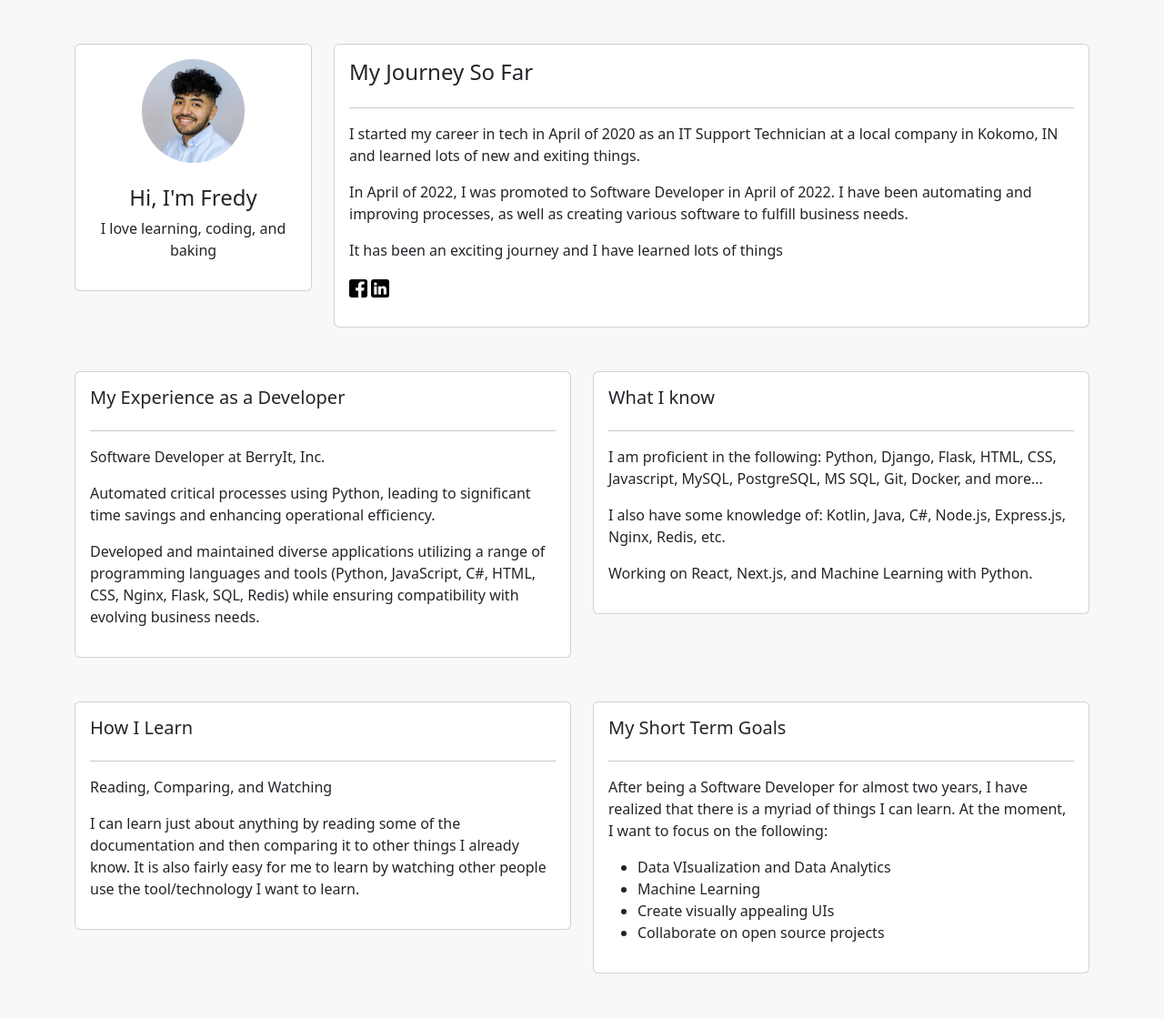
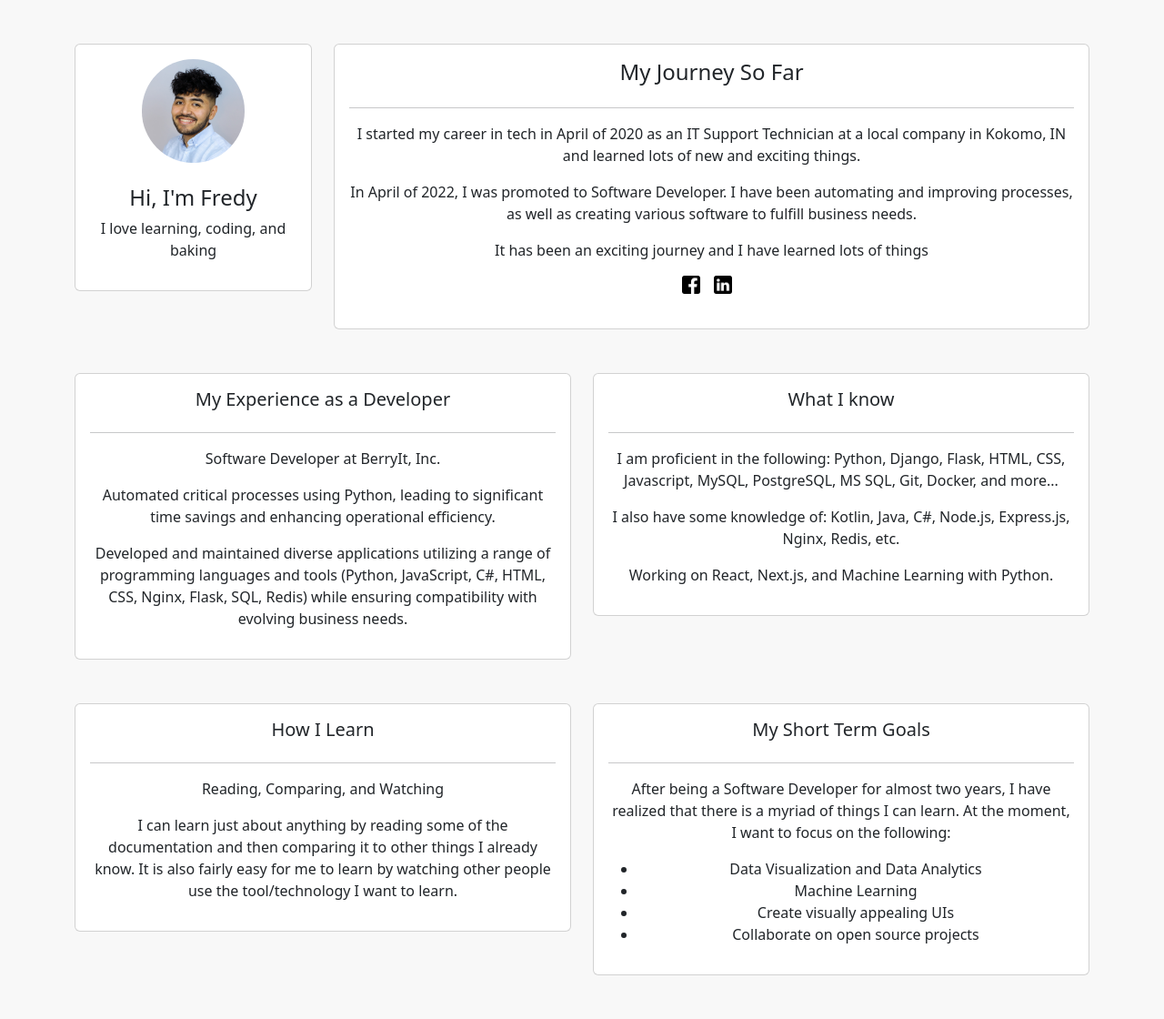
Before and after one commit to fsantamaria1/personal-website, a Django app: template base/templates/base/index.html in a window 1280 px wide. Shown: the whole page at 91% size. Before the commit the page ends 1070 px from the top, so only its background shows below. Run offline with Django 5.2, Linux system fonts and the light colour scheme; the template is opened without the code that fills it, so the values that code supplies are empty.

Commit message:
Move all the inline styles to styles.css

```diff
--- a/base/templates/base/index.html
+++ b/base/templates/base/index.html
@@ -15,14 +15,10 @@
     <div class="container my-5">
         <div class="row mb-5">
             <div class="col-md-3">
-                <div class="card card-body" style="text-align:center;">
-                    <img
-                        src="{% static '/images/fredy_santamaria.jpg' %}"
-                        class="rounded-circle mb-4 mx-auto"
-                        width="50%"
-                    />
-                    <h4>Hi, I'm Fredy</h4>
-                    <p>I love learning, coding, and baking</p>
+                <div class="card card-body">
+                    <img src="{% static '/images/fredy_santamaria.jpg' %}" class="rounded-circle mb-4 mx-auto" width="50%" alt="Fredy Santamaria">
+                    <h4 class="text-center">Hi, I'm Fredy</h4>
+                    <p class="text-center">I love learning, coding, and baking</p>
                 </div>
             </div>
 
@@ -31,18 +27,17 @@
                     <h4>My Journey So Far</h4>
                     <hr>
                     <p>
-                        I started my career in tech in April of 2020 as an IT Support Technician at a local company in Kokomo, IN and learned lots of new and exiting things.
+                        I started my career in tech in April of 2020 as an IT Support Technician at a local company in Kokomo, IN and learned lots of new and exciting things.
                     </p>
                     <p>
-                        In April of 2022, I was promoted to Software Developer in April of 2022.
-                        I have been automating and improving processes, as well as creating various software to fulfill business needs.
+                        In April of 2022, I was promoted to Software Developer. I have been automating and improving processes, as well as creating various software to fulfill business needs.
                     </p>
                     <p>
                         It has been an exciting journey and I have learned lots of things
                     </p>
 
                     <ul class="social-links">
-                        <li><img  src="{% static 'images/facebook.png' %}" alt="Facebook logo"></li>
+                        <li><img src="{% static 'images/facebook.png' %}" alt="Facebook logo"></li>
                         <li><img src="{% static 'images/linkedin.png' %}" alt="Linkedin logo"></li>
                     </ul>
 
@@ -107,7 +102,7 @@
                         At the moment, I want to focus on the following:
                     </p>
                     <ul>
-                        <li>Data VIsualization and Data Analytics</li>
+                        <li>Data Visualization and Data Analytics</li>
                         <li>Machine Learning</li>
                         <li>Create visually appealing UIs</li>
                         <li>Collaborate on open source projects</li>
--- a/static/styles/style.css
+++ b/static/styles/style.css
@@ -1,18 +1,29 @@
 body {
-	background-color:#F8F8F8;
+    background-color: #F8F8F8;
 }
 
-.social-links{
-	padding: 0;
+.card-body {
+    text-align: center;
+}
+
+.card-body img {
+    display: block;
+    margin: 0 auto;
+    width: 50%;
+}
+
+.social-links {
+    padding: 0;
     list-style-type: none;
 }
 
 .social-links > li {
     display: inline-block;
-    list-style-type:none;
+    list-style-type: none;
+    margin-right: 10px;
 }
 
-.social-links img{
-	width:20px;
-	height: 20px;
+.social-links img {
+    width: 20px;
+    height: 20px;
 }
```
